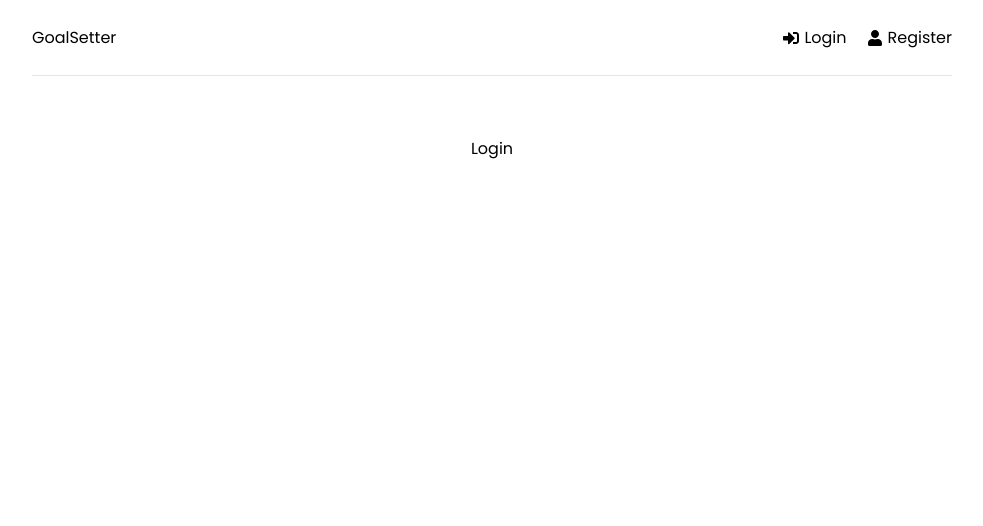
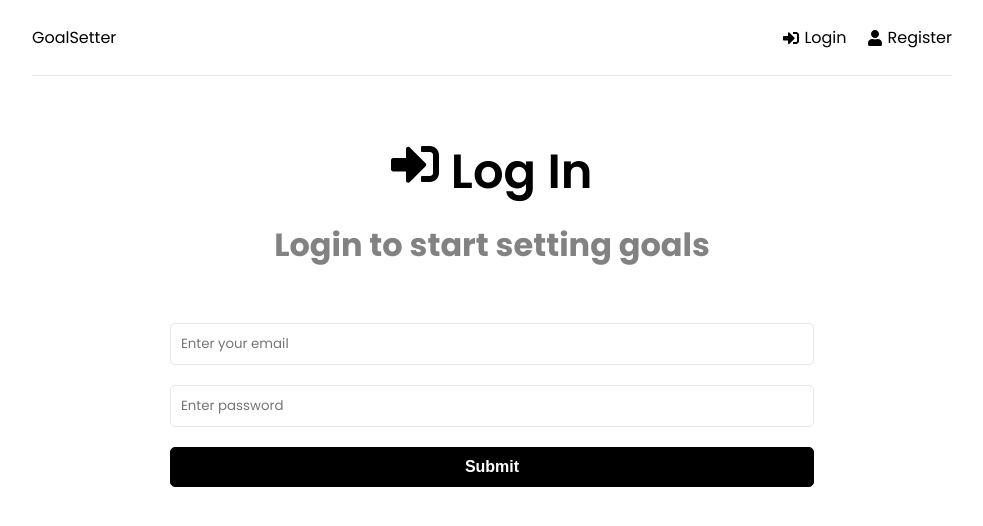
Before and after one commit to OSharpe001/goals_code_along, a React (Create React App) app in the folder frontend/: page /login in a window 1280 px wide. Shown: the top 526 px of the page, without its empty margins (148-1131 px from the left). Built offline with nearby package versions, Linux system fonts and the light colour scheme.

Commit message:
set up Login and reset Register components

```diff
--- a/frontend/src/pages/Login.jsx
+++ b/frontend/src/pages/Login.jsx
@@ -1,7 +1,67 @@
+import { useState, useEffect } from "react";
+import { FaSignInAlt } from "react-icons/fa";
 
 
 export default function Login() {
-  return (
-    <div>Login</div>
-  );
+
+    const [formData, setFormData] = useState({
+        email: "",
+        password: "",
+    });
+
+    const { email, password } = formData;
+
+    const onChange = ({ target }) => {
+        setFormData(prev => ({
+            ...prev,
+            [target.name]: target.value,
+        }));
+    };
+
+    const onSubmit = (e) => {
+        e.preventDefault();
+    };
+
+    return (
+        <>
+            <section className="heading">
+                <h1>
+                    <FaSignInAlt /> Log In
+                </h1>
+                <p>Login to start setting goals</p>
+            </section>
+
+            <section className="form">
+                <form onSubmit={onSubmit}>
+                    <div className="form-group">
+                        <input
+                            type="email"
+                            className="form-control"
+                            id="email"
+                            name="email"
+                            value={email}
+                            placeholder="Enter your email"
+                            onChange={onChange}
+                        />
+                    </div>
+                    <div className="form-group">
+                        <input
+                            type="password"
+                            className="form-control"
+                            id="password"
+                            name="password"
+                            value={password}
+                            placeholder="Enter password"
+                            onChange={onChange}
+                        />
+                    </div>
+                   <div className="form-group">
+                        <button type="submit" className="btn btn-block">
+                            Submit
+                        </button>
+                    </div>
+                </form>
+            </section>
+        </>
+    );
 };
--- a/frontend/src/pages/Register.jsx
+++ b/frontend/src/pages/Register.jsx
@@ -13,34 +13,10 @@
     const {name, email, password, password2} = formData;
 
     const onChange = ({ target }) => {
-        switch (target.name) {
-            case "name":
-                setFormData({
-                    ...formData,
-                    name: target.value,
-                });
-                break;
-            case "email":
-                setFormData({
-                    ...formData,
-                    email: target.value,
-                });
-                break;
-            case "password":
-                setFormData({
-                    ...formData,
-                    password: target.value,
-                });
-                break;
-            case "password2":
-                setFormData({
-                    ...formData,
-                    password2: target.value,
-                });
-                break;
-            default:
-                break;
-        };
+        setFormData(prev => ({
+            ...prev,
+            [target.name]: target.value,
+        }));
     };
 
     const onSubmit = (e) => {
```
